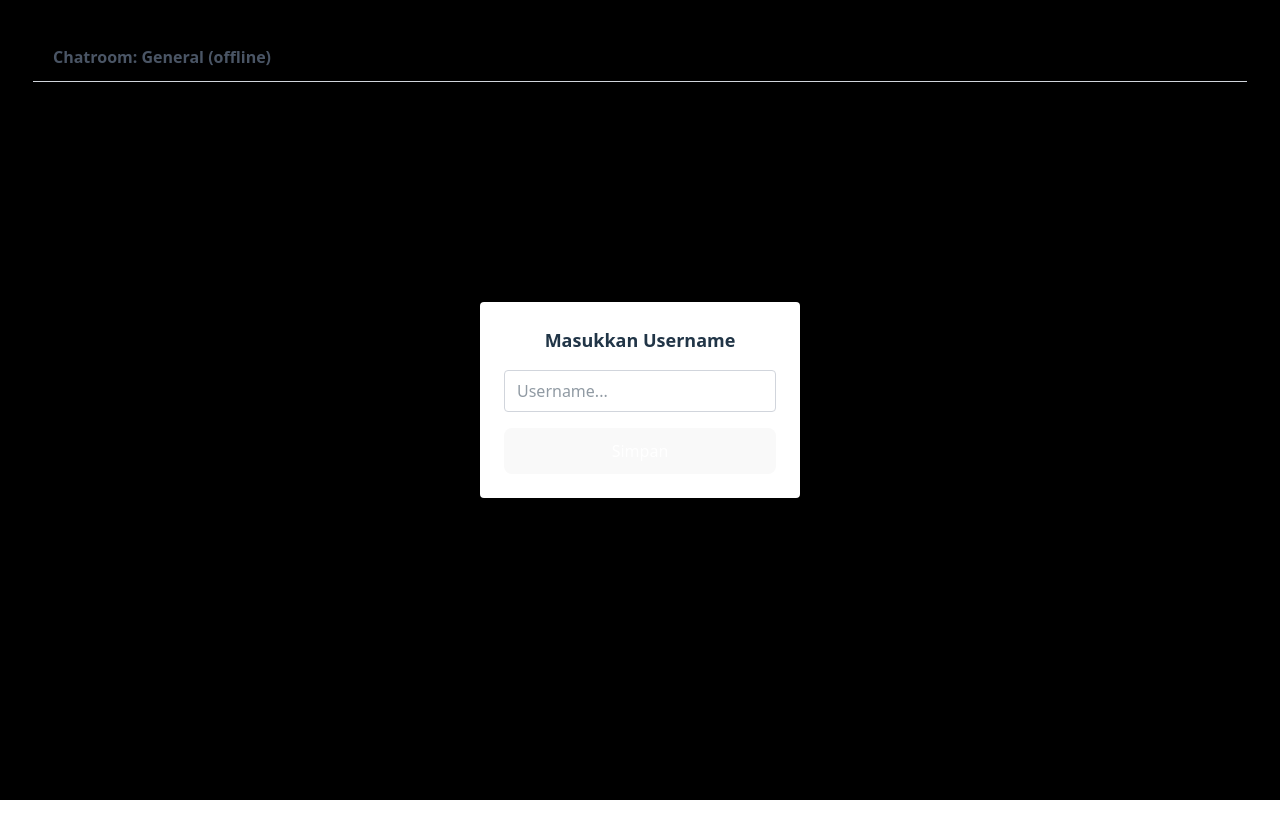
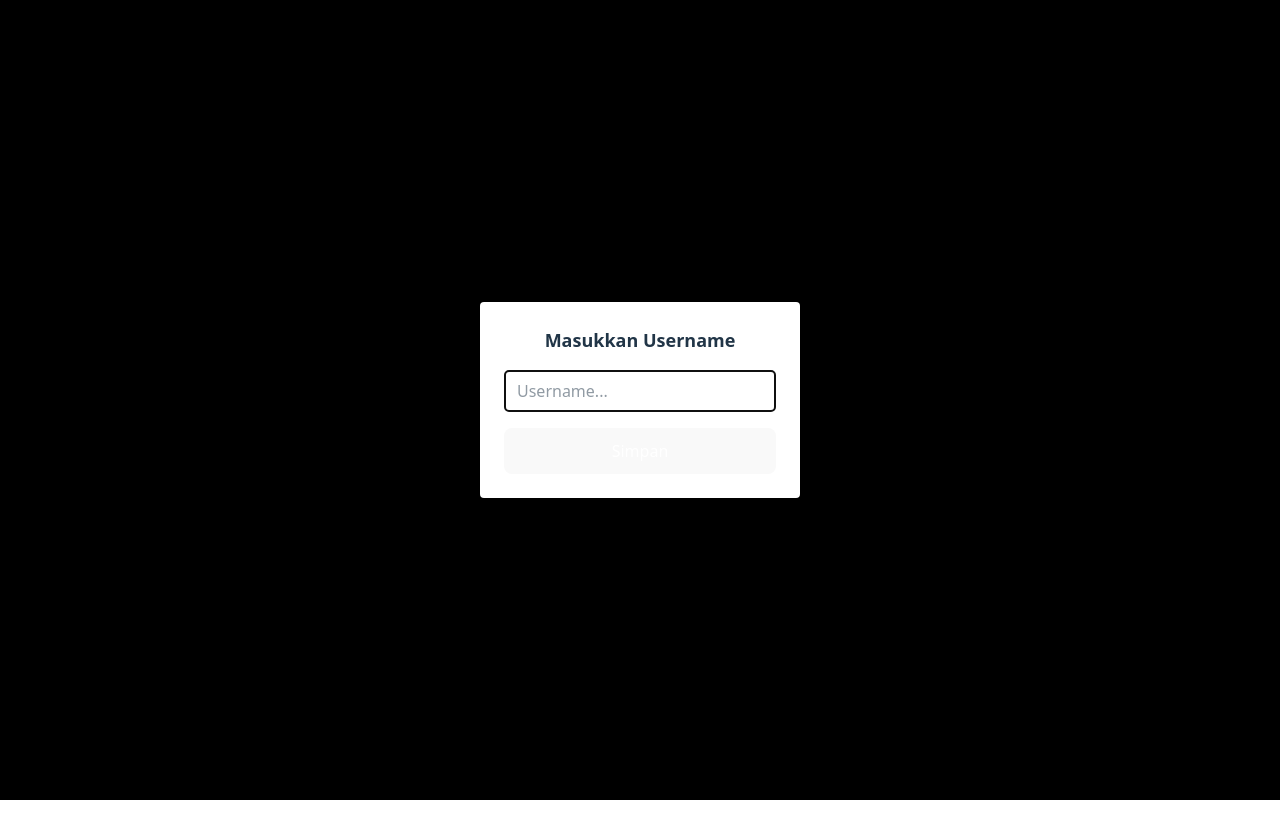
Before and after one commit to ddhewitte/chat-frontend, a React (Vite) app: page / in a window 1280 px wide. Built offline with nearby package versions, Linux system fonts and the light colour scheme.

Commit message:
Fix popup before connect

```diff
--- a/src/components/Chat.jsx
+++ b/src/components/Chat.jsx
@@ -6,20 +6,23 @@
   channel = "ChatroomChannel",
   room = "public"
 }) {
+  const [userlocal, setUserlocal] = useState(localStorage.getItem("userlocal") || "");
+  const [tempUserlocal, setTempUserlocal] = useState("");
+  const [showUserlocalModal, setShowUserlocalModal] = useState(!localStorage.getItem("userlocal"));
+  const [readyToConnect, setReadyToConnect] = useState(!!localStorage.getItem("userlocal"));
+
   const [connected, setConnected] = useState(false);
   const [messages, setMessages] = useState([]);
   const [text, setText] = useState("");
+
   const consumerRef = useRef(null);
   const subscriptionRef = useRef(null);
   const listRef = useRef(null);
 
-    //for user
-    const [userlocal, setUserlocal] = useState(localStorage.getItem("userlocal") || "");
-    const [tempUserlocal, setTempUserlocal] = useState("");
-    const [showUserlocalModal, setShowUserlocalModal] = useState(!localStorage.getItem("userlocal"));
+  // Stream
+  useEffect(() => {
+    if (!readyToConnect) return;
 
-    useEffect(() => {
-        if (!userlocal) return;
     const consumer = ActionCable.createConsumer(cableUrl);
     consumerRef.current = consumer;
 
@@ -35,7 +38,10 @@
         received(data) {
           setMessages((prev) => [...prev, data.message ?? data]);
           requestAnimationFrame(() => {
-                listRef.current?.scrollTo({ top: listRef.current.scrollHeight, behavior: "smooth" });
+            listRef.current?.scrollTo({
+              top: listRef.current.scrollHeight,
+              behavior: "smooth"
+            });
           });
         },
       }
@@ -51,32 +57,37 @@
         consumer.disconnect();
       } catch {}
     };
-    }, [cableUrl, channel, room, userlocal]);
+  }, [cableUrl, channel, room, readyToConnect]);
 
+  // Send message
   function sendMessage(e) {
     e?.preventDefault();
     if (!text.trim()) return;
+    if (!subscriptionRef.current) return;
+
     subscriptionRef.current.perform("speak", {
-            action: "speak",
       user: userlocal,
-            content: text.trim(),
+      content: text.trim()
     });
     setText("");
   }
 
+  // Store user
   function saveUserlocal(e) {
     e.preventDefault();
     if (!tempUserlocal.trim()) return;
-        localStorage.setItem("userlocal", tempUserlocal.trim());
-        setUserlocal(tempUserlocal.trim());
+    const trimmed = tempUserlocal.trim();
+    localStorage.setItem("userlocal", trimmed);
+    setUserlocal(trimmed);
     setShowUserlocalModal(false);
+    setReadyToConnect(true);
   }
 
   return (
-        <div className="container mx-auto">
+    <div className="container mx-auto relative">
 
       {showUserlocalModal && (
-            <div className="fixed inset-0 bg-black bg-opacity-50 flex justify-center items-center">
+        <div className="fixed inset-0 bg-black bg-opacity-50 flex justify-center items-center z-50">
           <div className="bg-white rounded p-6 w-80 shadow">
             <h2 className="text-lg font-bold mb-4">Masukkan Username</h2>
             <form onSubmit={saveUserlocal}>
@@ -86,6 +97,7 @@
                 placeholder="Username..."
                 value={tempUserlocal}
                 onChange={(e) => setTempUserlocal(e.target.value)}
+                autoFocus
               />
               <button
                 type="submit"
@@ -99,15 +111,21 @@
       )}
 
       <div className="min-w-full border rounded">
-            <div className="hidden lg:block">
+        <div className="lg:block">
           <div className="w-full">
             <div className="relative flex items-center p-3 border-b border-gray-300">
-                <span className="block ml-2 font-bold text-gray-600">Chatroom: General ({connected ? "online" : "offline"})</span>
+              <span className="block ml-2 font-bold text-gray-600">
+                Chatroom: General ({connected ? "online" : "offline"})
+              </span>
             </div>
-                <div ref={listRef} className="relative w-full p-6 overflow-y-auto h-[40rem]">
+
+            <div
+              ref={listRef}
+              className="relative w-full p-6 overflow-y-auto h-[40rem] bg-gray-50"
+            >
               <ul className="space-y-2">
-                    {messages.map((m) => (
-                    <li key={m.id ?? Math.random()} className="flex justify-start">
+                {messages.map((m, idx) => (
+                  <li key={idx} className="flex justify-start">
                     <div className="relative max-w-xl px-4 py-2 text-gray-700 rounded shadow bg-white">
                       <span className="block">
                         <strong>{m.user || m.message?.user}</strong> {m.content || m.message?.content}
@@ -117,7 +135,11 @@
                 ))}
               </ul>
             </div>
-                <form onSubmit={sendMessage} className="flex items-center justify-between w-full p-3 border-t border-gray-300">
+
+            <form
+              onSubmit={sendMessage}
+              className="flex items-center justify-between w-full p-3 border-t border-gray-300"
+            >
               <input
                 type="text"
                 value={text}
@@ -126,8 +148,14 @@
                 className="block w-full py-2 pl-4 mx-3 bg-gray-100 rounded-full outline-none focus:text-gray-700"
                 required
               />
-                <button type="submit">Send</button>
+              <button
+                type="submit"
+                className="bg-blue-500 text-white px-4 py-2 rounded"
+              >
+                Send
+              </button>
             </form>
+
           </div>
         </div>
       </div>
```
Lines whose indentation alone changed are shown as unchanged.
